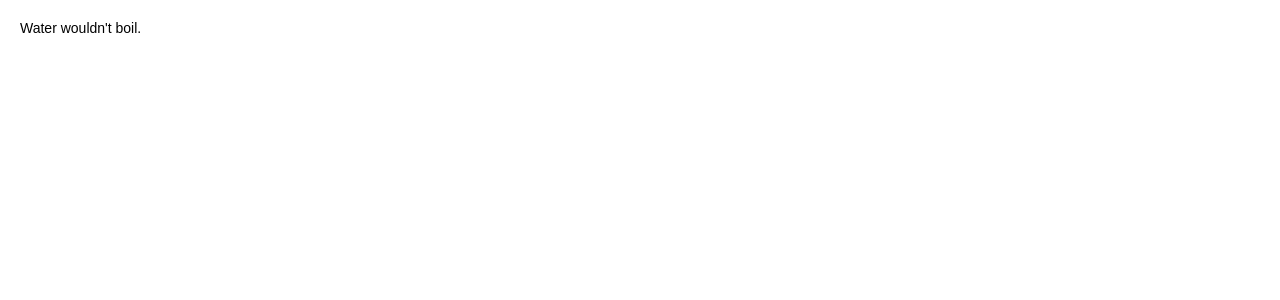
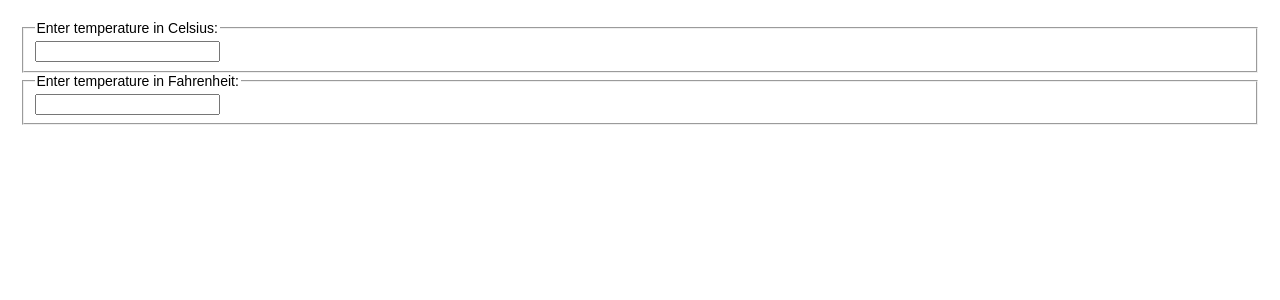
Before and after one commit to fuchodeveloper/react-playground, a React (Create React App) app: page / in a window 1280 px wide. Shown: the top 300 px of the page. Built offline with nearby package versions, Linux system fonts and the light colour scheme.

Commit message:
react: lifting state example

```diff
--- a/src/index.js
+++ b/src/index.js
@@ -3,6 +3,63 @@
 import './index.css';
 // import App from './r-conditional-rendering/App';
 import App from './App';
+
+const scaleNames = {
+  c: 'Celsius',
+  f: 'Fahrenheit',
+};
+
+class TemperatureInput extends Component {
+  constructor(props) {
+    super(props);
+    this.state = { temperature: '' };
+  }
+
+  handleChange = e => {
+    this.setState({temperature: e.target.value});
+  }
+
+  render() {
+    const { scale, temperature} = this.props;
+
+    return (
+      <fieldset>
+        <legend>Enter temperature in {scaleNames[scale]}:</legend>
+        <input
+          value={temperature}
+          onChange={this.handleChange}
+        />
+        {/* <BoilingVerdict
+          celsius={parseFloat(temperature)}
+        /> */}
+      </fieldset>
+    )
+  }
+}
+
+const toCelsius = fahrenheit => (fahrenheit - 32) * 5 / 9;
+
+const toFahrenheit = celsius => (celsius * 9 / 5) + 32;
+
+const tryConvert = (temperature, convert) => {
+  const input = parseFloat(temperature);
+  if (Number.isNaN(input)) {
+    return '';
+  }
+  const output = convert(input);
+  const rounded = Math.round(output * 1000) / 1000;
+  return rounded.toString();
+}
+class Calculator extends Component {
+  render() {
+    return (
+      <div>
+        <TemperatureInput scale='c' />
+        <TemperatureInput scale='f' />
+      </div>
+    )
+  }
+}
 
 const BoilingVerdict = (props) => {
   if (props.celsius >= 100) {
@@ -12,6 +69,6 @@
 }
 
 ReactDOM.render(
-  <BoilingVerdict />,
+  <Calculator />,
   document.getElementById('root')
 );
```
